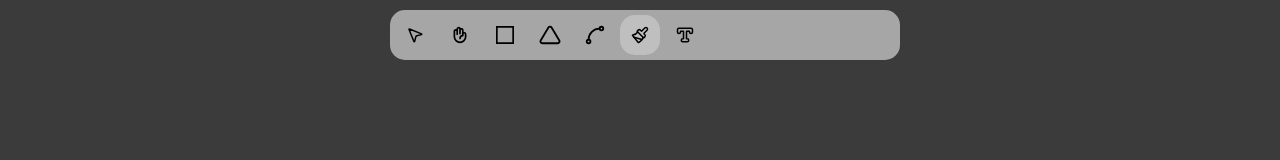
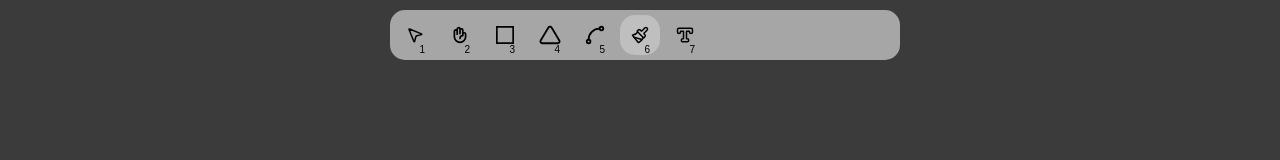
Before and after one commit to basicmario/Drawing-board, a React (Vite) app: page / in a window 1280 px wide. Shown: the top 160 px of the page. Built offline with nearby package versions, Linux system fonts and the light colour scheme.

Commit message:
I've added the keyboard feature where the numbers also select the tools

```diff
--- a/src/App.jsx
+++ b/src/App.jsx
@@ -49,6 +49,50 @@ function App() {
     },[selectedItem])
 
 
+
+    useEffect(()=>{
+
+
+      function detectKey(event){
+
+        switch (event.key){
+
+          case '1':
+
+            setSelectedItem("Selection")
+            break
+          case "2":
+            console.log("running")
+            setSelectedItem("Pan")
+            break
+          case '3':
+            setSelectedItem("Square")
+            break
+          case '4':
+            setSelectedItem("Triangle")
+            break
+          case '5':
+            setSelectedItem("Arrows")
+             break
+          case '6':
+            setSelectedItem("Brush")
+            break
+          case '7':
+            setSelectedItem("Text")
+            break
+          default:
+            setSelectedItem("Brush")
+        }
+      }
+
+
+      document.addEventListener('keydown', detectKey)
+
+      return ()=> document.removeEventListener('keydown', detectKey)
+
+    },[])
+
+
   return (
     <>
       <div className="content-wrapper">
@@ -59,7 +103,7 @@ function App() {
         updateZoomValue={setZoomValue}/>
         <Brush context={theContext} brushcolor={brushColor}/>
         <SidePanel boardColorChanger = {setBoardColor} brushColorChanger={setBrushColor} lineWidthChanger={setStrokeSize} theTextSize={settextSize}/>
-        <TopPanel itemSelector={setSelectedItem}/>
+        <TopPanel itemSelector={setSelectedItem} keyboardItemChanger={selectedItem}/>
         <BottomStats theZoomValue= {zoomValue}/>
       </div>
     </>
--- a/src/components/TopPanel.css
+++ b/src/components/TopPanel.css
@@ -28,9 +28,20 @@
     background-color: transparent;
     text-align: center;
     display: flex;
+    flex-direction: row;
     justify-content: center;
     align-items: center;
+    position: relative;
+}
 
+.TopPanel button span{
+
+    font-size: 10px;
+
+    /* ADDED: Pulls the span out of the text flow and forces it to the corner */
+    position: absolute;
+    bottom: 0px;  /* Spacing from the bottom edge */
+    right: 10px;   /* Spacing from the right edge */
 }
 
 .TopPanel button:hover {
--- a/src/components/TopPanel.jsx
+++ b/src/components/TopPanel.jsx
@@ -23,7 +23,7 @@ import { LuSpline } from "react-icons/lu";
 
 
 
-function TopPanel({itemSelector}) {
+function TopPanel({itemSelector, keyboardItemChanger}) {
 
     const windowSize = {width : window.innerWidth, height: window.innerHeight}
     const panelWidth = 500
@@ -47,6 +47,7 @@ function TopPanel({itemSelector}) {
 
       thebutton.style.backgroundColor = "#bfbfbf"
 
+
       let otherbuttons = document.getElementsByClassName("topPanelButton")
 
       for( let x = 0; x < otherbuttons.length; x++){
@@ -60,6 +61,22 @@ function TopPanel({itemSelector}) {
     },[theOption])
 
 
+    useEffect(()=>{
+      let thebutton2 = document.getElementById(keyboardItemChanger)
+
+      thebutton2.style.backgroundColor = "#bfbfbf"
+
+      let otherbuttons = document.getElementsByClassName("topPanelButton")
+
+      for( let x = 0; x < otherbuttons.length; x++){
+
+        if(otherbuttons[x].id != thebutton2.id){
+          otherbuttons[x].style.backgroundColor = "#a6a6a6"
+        }
+      }
+    },[keyboardItemChanger])
+
+
 
 
 
@@ -68,13 +85,13 @@ function TopPanel({itemSelector}) {
   return (
     <div className="TopPanel" style={{top : '5' , left : ((windowSize.width / 2) - (panelWidth/ 2))}}>
 
-        <button className= "topPanelButton" id="Selection" onClick={()=>onButtonClick("Selection")}> <LuMousePointer2 /></button>
-        <button className= "topPanelButton" id="Pan" onClick={()=>onButtonClick("Pan")}> <PiHandPalmBold /> </button>
-        <button className= "topPanelButton" id="Square" onClick={()=>onButtonClick("Square")}> <FaRegSquareFull /> </button>
-        <button className= "topPanelButton" id="Triangle" onClick={()=>onButtonClick("Triangle")} style={{fontSize : "22px"}}> <FiTriangle /> </button>
-        <button className= "topPanelButton" id="Arrows" onClick={()=>onButtonClick("Arrows")}  style={{fontSize : "22px"}}> <LuSpline /> </button>
-        <button className= "topPanelButton" id="Brush" onClick={()=>onButtonClick("Brush")}> <LuPaintbrush /> </button>
-        <button className= "topPanelButton" id="Text" onClick={()=>onButtonClick("Text")}> <LuTypeOutline /> </button>
+        <button className= "topPanelButton" id="Selection" onClick={()=>onButtonClick("Selection")}> <LuMousePointer2 /> <span>1</span></button>
+        <button className= "topPanelButton" id="Pan" onClick={()=>onButtonClick("Pan")}> <PiHandPalmBold /> <span>2</span></button>
+        <button className= "topPanelButton" id="Square" onClick={()=>onButtonClick("Square")}> <FaRegSquareFull /> <span>3</span></button>
+        <button className= "topPanelButton" id="Triangle" onClick={()=>onButtonClick("Triangle")} style={{fontSize : "22px"}}> <FiTriangle /> <span>4</span></button>
+        <button className= "topPanelButton" id="Arrows" onClick={()=>onButtonClick("Arrows")}  style={{fontSize : "22px"}}> <LuSpline /> <span>5</span></button>
+        <button className= "topPanelButton" id="Brush" onClick={()=>onButtonClick("Brush")}> <LuPaintbrush /> <span>6</span></button>
+        <button className= "topPanelButton" id="Text" onClick={()=>onButtonClick("Text")}> <LuTypeOutline /> <span>7</span></button>
 
 
     </div>
```
